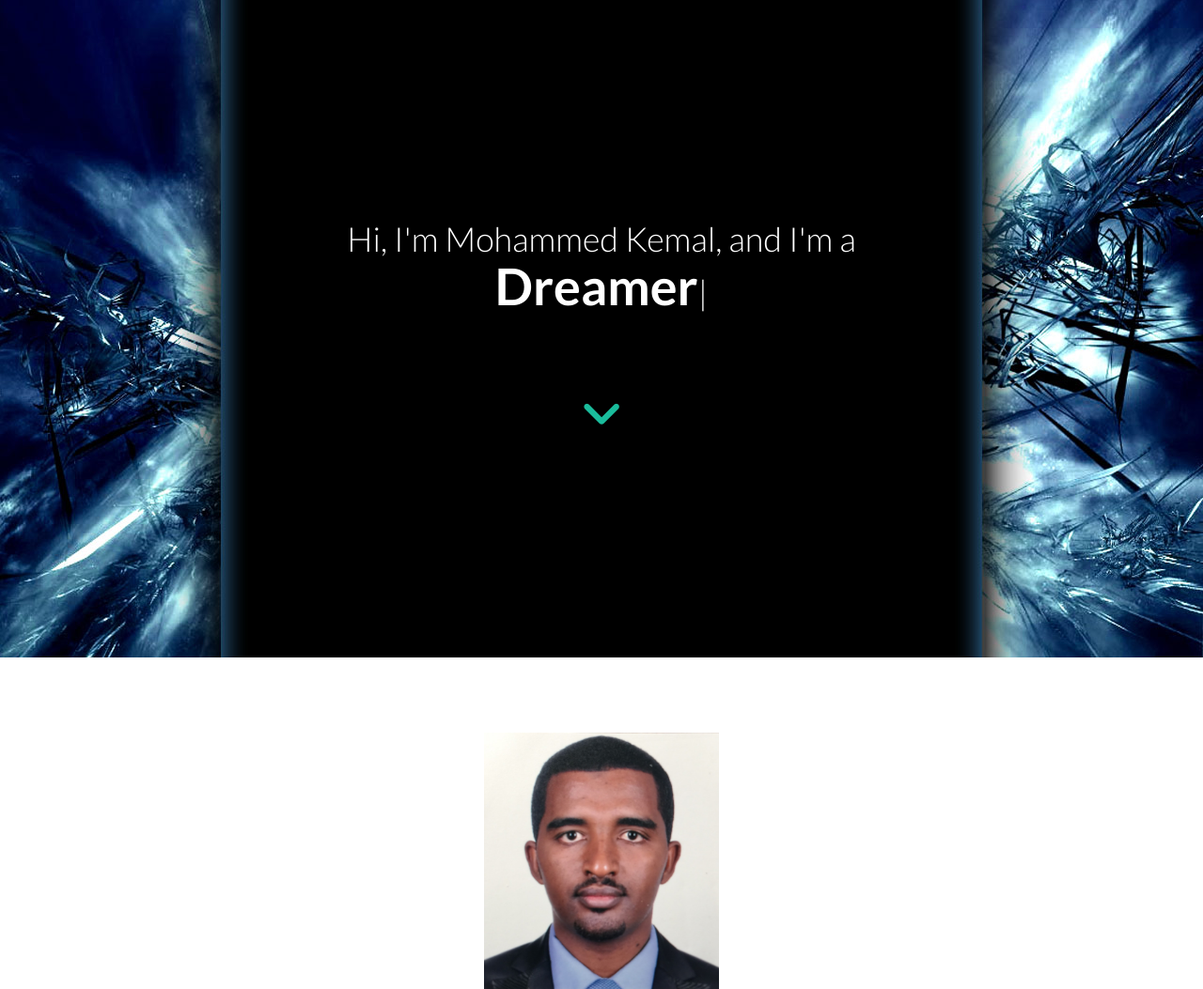
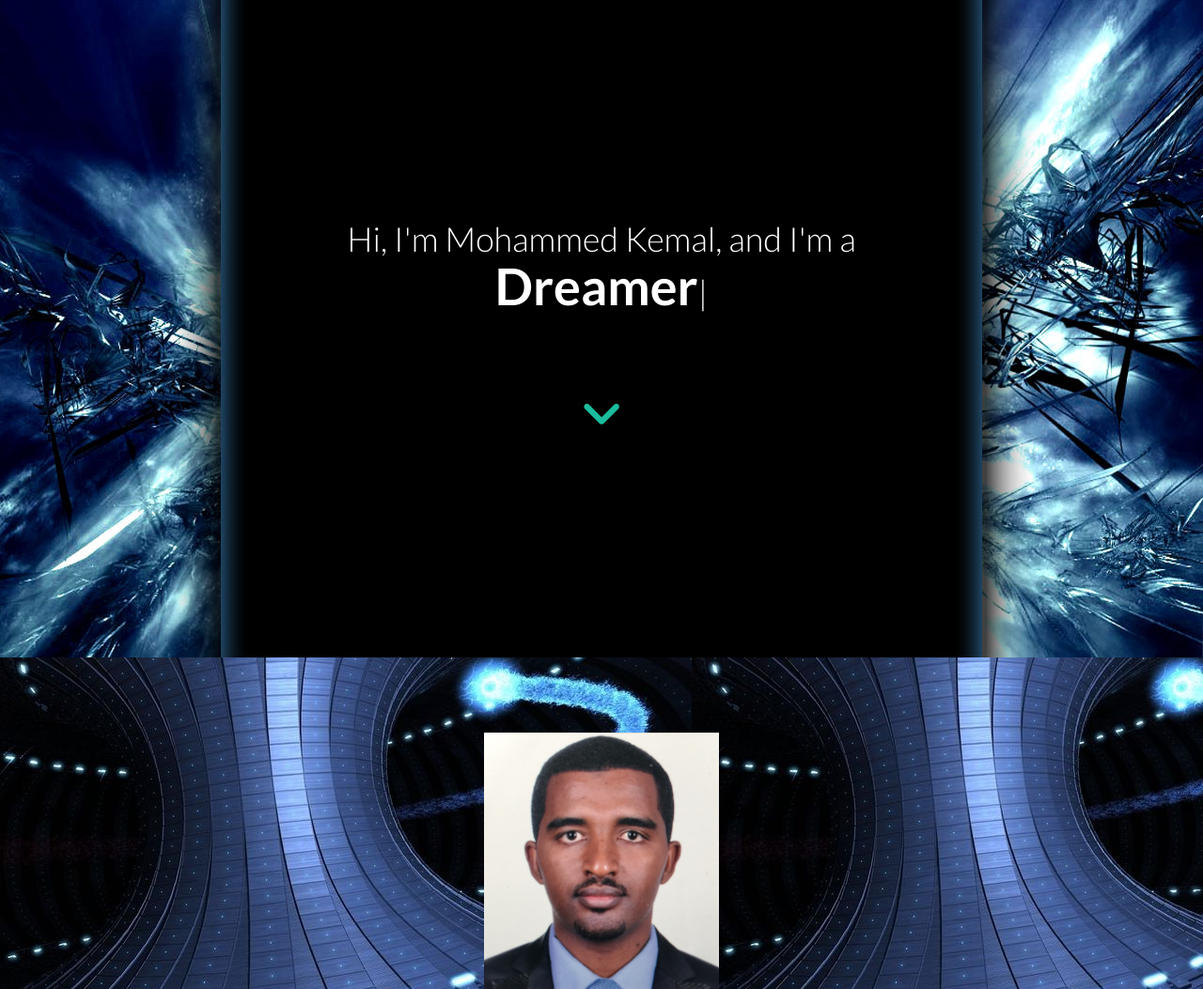
Before and after one commit to mrkem598/res, a PHP site: page / in a window 1280 px wide. Shown: the top 1053 px of the page at 94% size. Run offline with PHP 8.4, Linux system fonts and the light colour scheme; some libraries are stand-ins or nearby versions; some web fonts are replaced.

Commit message:
Create style.css

```diff
--- a/assets/css/style.css
+++ b/assets/css/style.css
@@ -10,7 +10,7 @@
     font-family: 'Lato', sans-serif;
 }
 body {
-	background: #;
+	background-image: url("assets/img/portfolio/mohw.jpg");
 	margin: 0;
 	color: #fff;
 }
```
